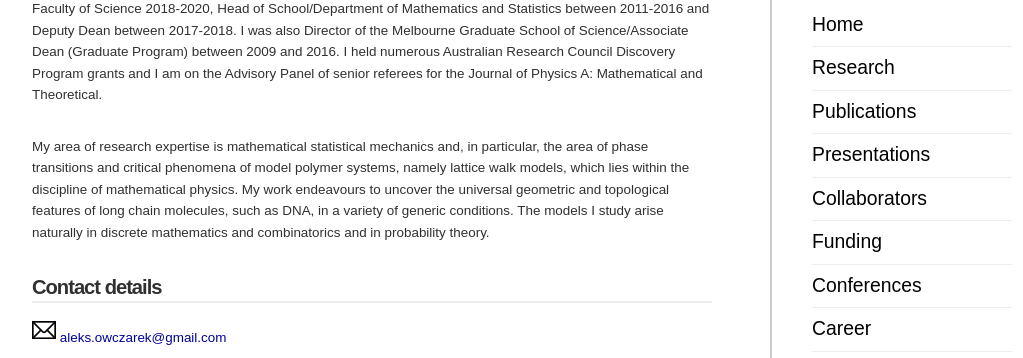
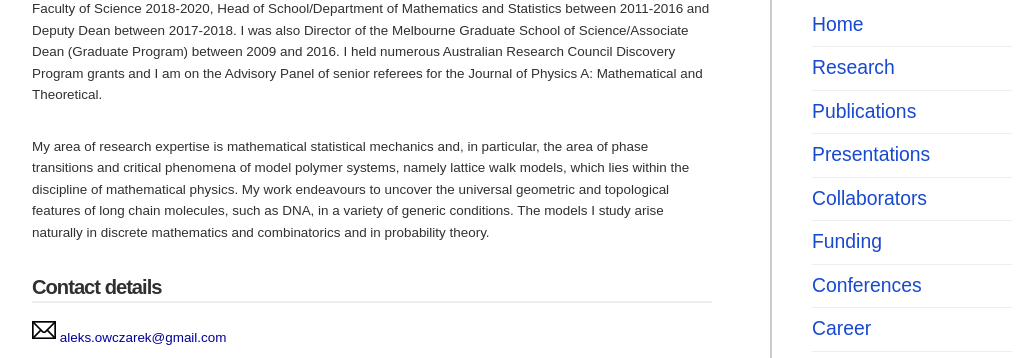
Before and after one commit to AleksanderOwczarek/outward-display, a plain HTML site: page index.html in a window 1280 px wide. Shown: the part 235-593 px from the top of the page, without its empty margins (118-1141 px from the left). Drawn offline with Linux system fonts and the light colour scheme.

Commit message:
Update basic-profile-mod.css

```diff
--- a/basic-profile-mod.css
+++ b/basic-profile-mod.css
@@ -117,7 +117,7 @@ h3 {
 }
 
 #sidebar li a {
-  color: #000000;
+  color: #1749d1;
   font-size: 1.2em;
 }
 
```
